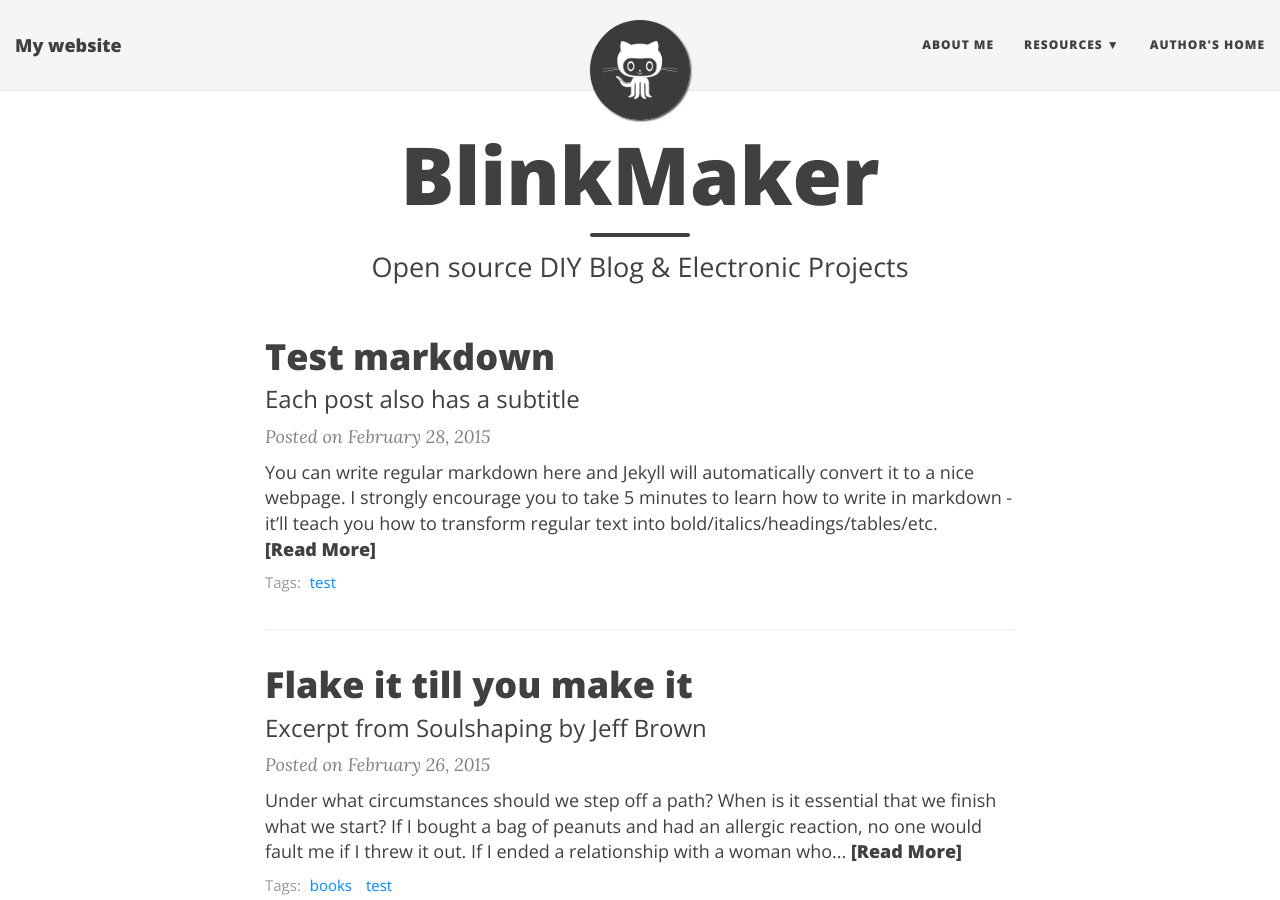
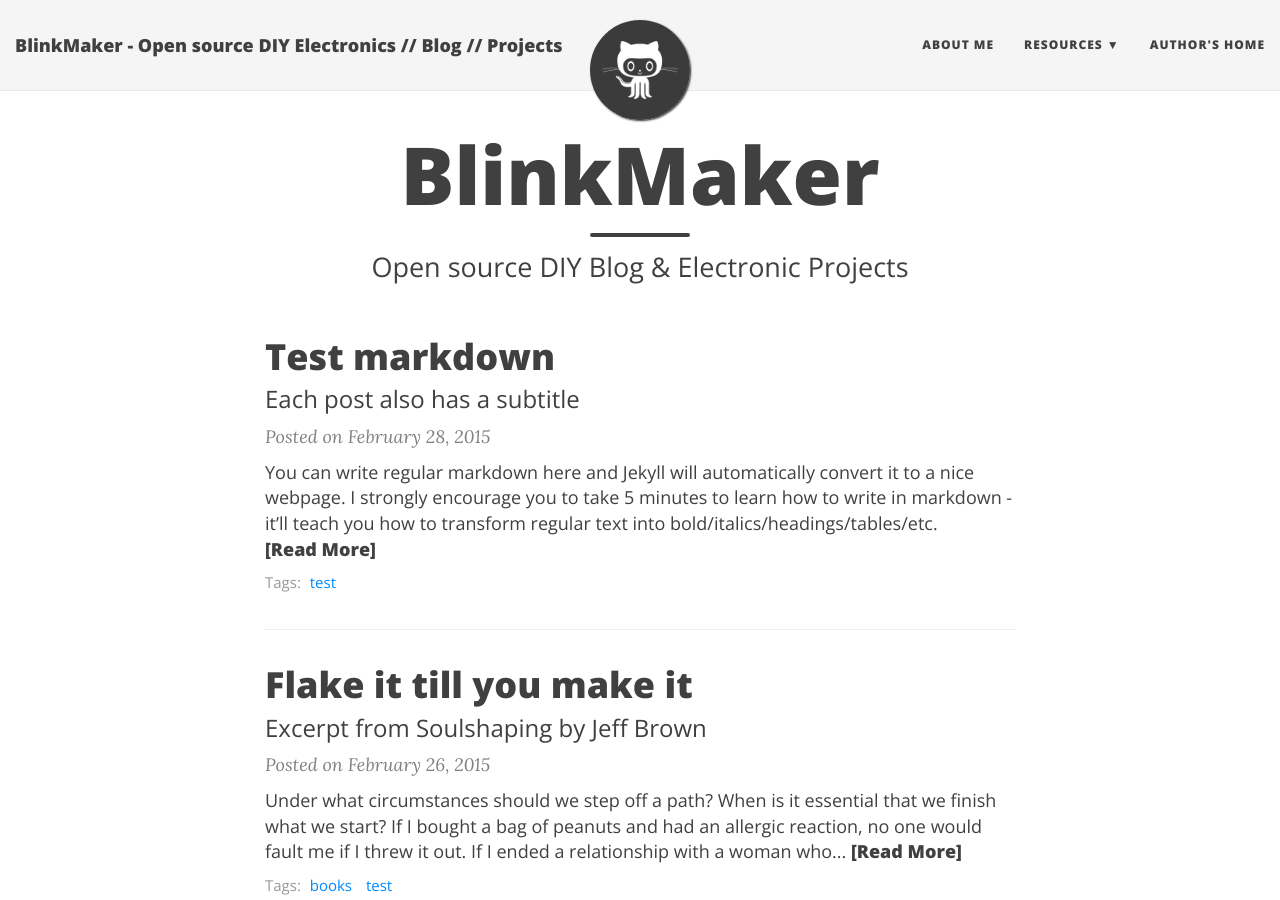
Before and after one commit to blinkmaker/blinkmaker.github.io, a Jekyll site: the page built from index.html, in a window 1280 px wide and 900 px high. Built offline with Jekyll 4.4.1, drawn with Linux system fonts in a browser that asks for light colours; nearby versions of some CDN libraries; the list of posts is cut into pages by our own code.

Commit message:
Update _config.yml

```diff
--- a/_config.yml
+++ b/_config.yml
@@ -4,7 +4,7 @@
 # baseurl is the website's URL without the hostname
 
 # If you are building a simple GitHub user page (https://username.github.io) then use these settings:
-url: "https://username.github.io"
+url: "https://blinkmaker.github.io"
 baseurl: ""
 
 # If you are building a GitHub project page then use these settings:
@@ -14,7 +14,7 @@ baseurl: ""
 # Of course don't forget to change the username and projectname to YOUR username and project
 
 # Name of website
-title: My website
+title: BlinkMaker - Open source DIY Electronics // Blog // Projects
 
 # Short description of your site
 description: A virtual proof that name is awesome!
```
